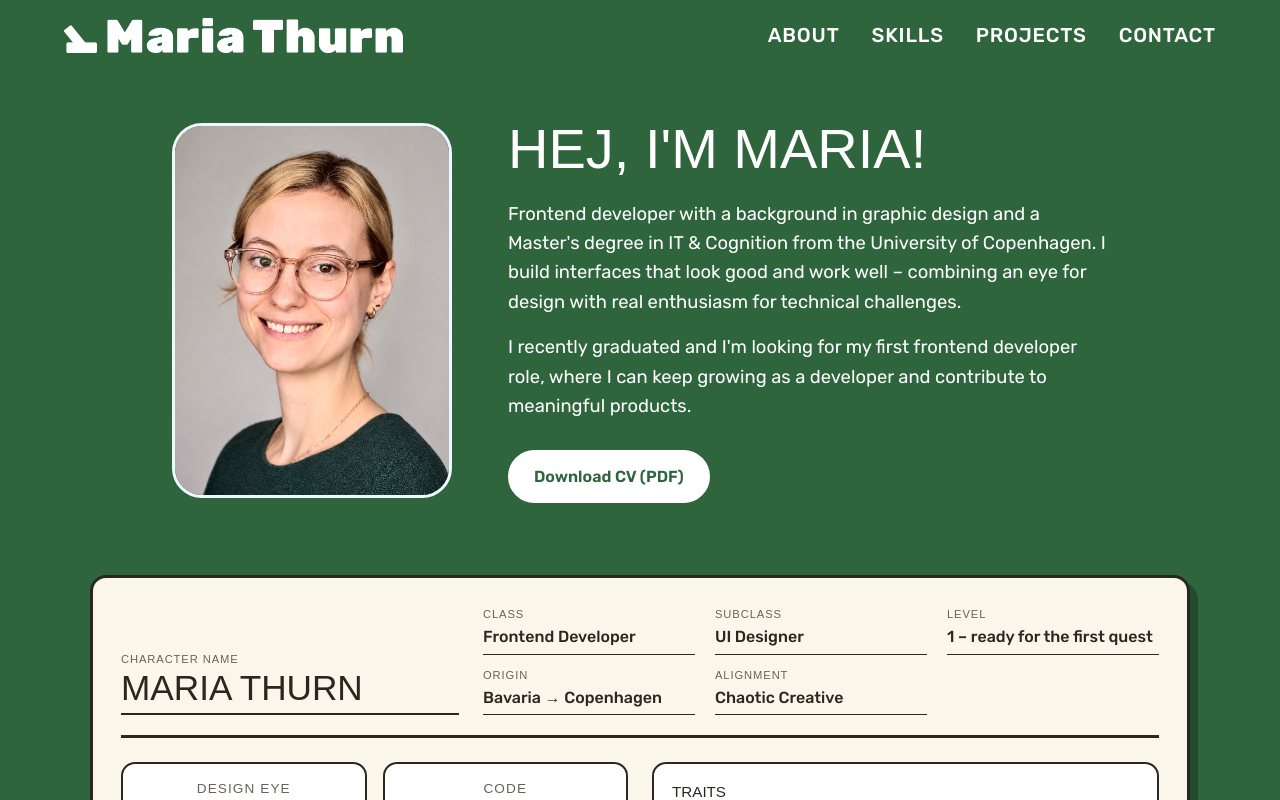
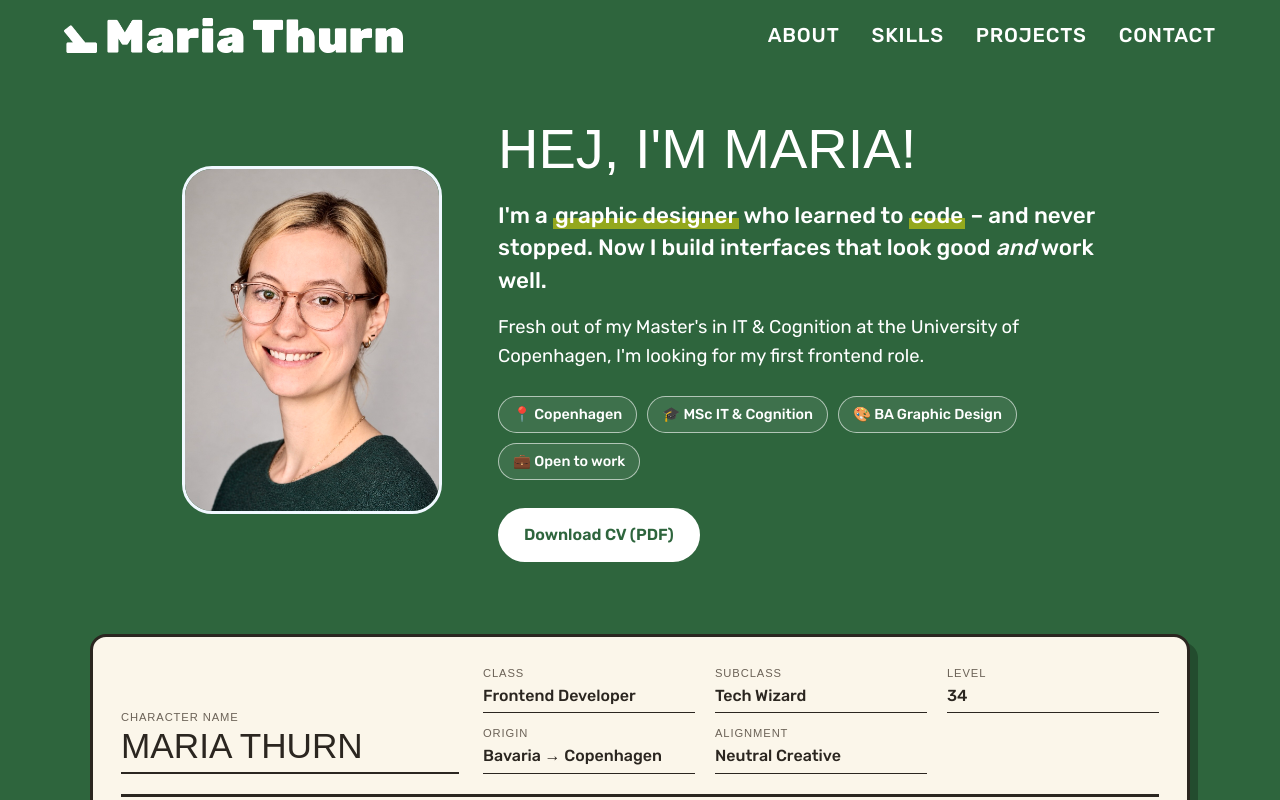
Before and after one commit to mariathurn/portfolio-website, a React (Vite) app: page / in a window 1280 px wide. Shown: the top 800 px of the page. Built offline with nearby package versions, Linux system fonts and the light colour scheme; a web font is replaced by a local one.

Commit message:
Restyle About text: lead paragraph, highlighted keywords and quick-fact chips
Co-Authored-By: Claude Opus 5.5 <noreply@anthropic.com>

```diff
--- a/src/components/About.tsx
+++ b/src/components/About.tsx
@@ -58,15 +58,21 @@ function About() {
         <img className="profile-picture" src={profilePicture} alt="Portrait of Maria Thurn" />
         <article className='text-block'>
           <h1 className="section-title">Hej, I'm Maria!</h1>
-          <p>
-            Frontend developer with a background in graphic design and a Master's degree in IT &amp; Cognition
-            from the University of Copenhagen. I build interfaces that look good and work well – combining an eye
-            for design with real enthusiasm for technical challenges.
+          <p className="about-lead">
+            I'm a <mark>graphic designer</mark> who learned to <mark>code</mark> – and never stopped.
+            Now I build interfaces that look good <em>and</em> work well.
           </p>
           <p>
-            I recently graduated and I'm looking for my first frontend developer role, where I can keep growing
-            as a developer and contribute to meaningful products.
+            Fresh out of my Master's in IT &amp; Cognition at the University of Copenhagen, I'm looking for my first frontend role.
           </p>
+
+          <ul className="about-facts" aria-label="Quick facts">
+            <li><span aria-hidden="true">📍</span> Copenhagen</li>
+            <li><span aria-hidden="true">🎓</span> MSc IT &amp; Cognition</li>
+            <li><span aria-hidden="true">🎨</span> BA Graphic Design</li>
+            <li><span aria-hidden="true">💼</span> Open to work</li>
+          </ul>
+
           <a className="button button-primary cv-button" href={cv} target="_blank" rel="noopener noreferrer">
             Download CV (PDF)
           </a>
--- a/src/components/CharacterSheet.tsx
+++ b/src/components/CharacterSheet.tsx
@@ -3,10 +3,10 @@ import '../styles/CharacterSheet.css';
 // Edit freely – everything shown on the sheet lives in these lists.
 const details = [
     { label: 'Class', value: 'Frontend Developer' },
-    { label: 'Subclass', value: 'UI Designer' },
-    { label: 'Level', value: '1 – ready for the first quest' },
+    { label: 'Subclass', value: 'Tech Wizard' },
+    { label: 'Level', value: '34' },
     { label: 'Origin', value: 'Bavaria → Copenhagen' },
-    { label: 'Alignment', value: 'Chaotic Creative' },
+    { label: 'Alignment', value: 'Neutral Creative' },
 ];
 
 const abilities = [
@@ -19,7 +19,7 @@ const abilities = [
 ];
 
 const traits = [
-    { label: 'Personality', text: 'Redesigns things nobody asked to be redesigned – see: Schafkopf cards.' },
+    { label: 'Personality', text: 'Can be stuborn, while finishing a goal. Might require frequent focus potions.' },
     { label: 'Ideal', text: 'Interfaces should be both beautiful and easy to use.' },
     { label: 'Bond', text: 'Bringing Bavarian card games to Denmark, one player at a time.' },
     { label: 'Flaw', text: 'Will notice your kerning.' },
--- a/src/styles/About.css
+++ b/src/styles/About.css
@@ -139,7 +139,7 @@
 
 .profile-picture {
     display: block;
-    width: 280px;
+    width: 260px;
     max-width: 100%;
     height: auto;
     border: 3px solid aliceblue;
@@ -158,6 +158,40 @@
 
 .text-block p+p {
     margin-top: 16px;
+}
+
+.about-lead {
+    font-size: 1.4rem;
+    font-weight: 500;
+    line-height: 1.45;
+}
+
+/* Yellow highlighter stroke behind keywords */
+.text-block mark {
+    color: inherit;
+    background: linear-gradient(transparent 60%, rgba(231, 223, 3, 0.55) 60%);
+    padding: 0 2px;
+}
+
+.text-block em {
+    font-style: italic;
+}
+
+.about-facts {
+    display: flex;
+    flex-wrap: wrap;
+    gap: 10px;
+    margin-top: 24px;
+    list-style: none;
+}
+
+.about-facts li {
+    font-size: 0.9rem;
+    font-weight: 500;
+    padding: 6px 14px;
+    border: 1.5px solid rgba(255, 255, 255, 0.6);
+    border-radius: 999px;
+    background-color: rgba(255, 255, 255, 0.08);
 }
 
 .cv-button {
@@ -185,4 +219,8 @@
     .text-block {
         font-size: 1rem;
     }
+
+    .about-lead {
+        font-size: 1.2rem;
+    }
 }
```
